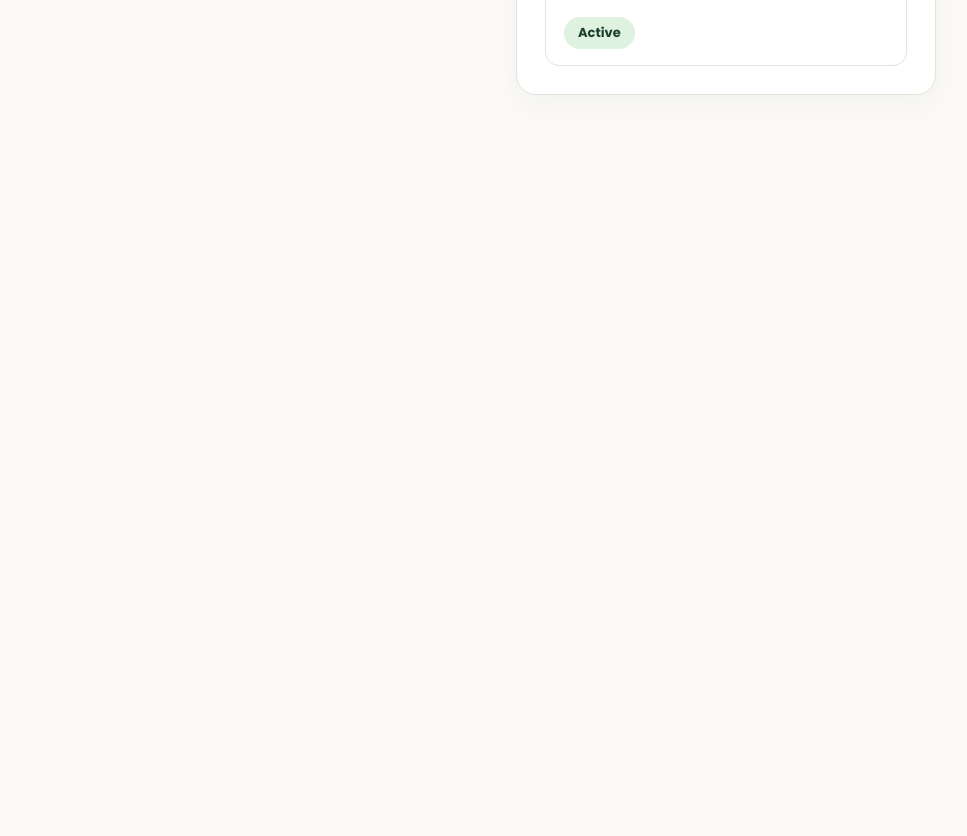
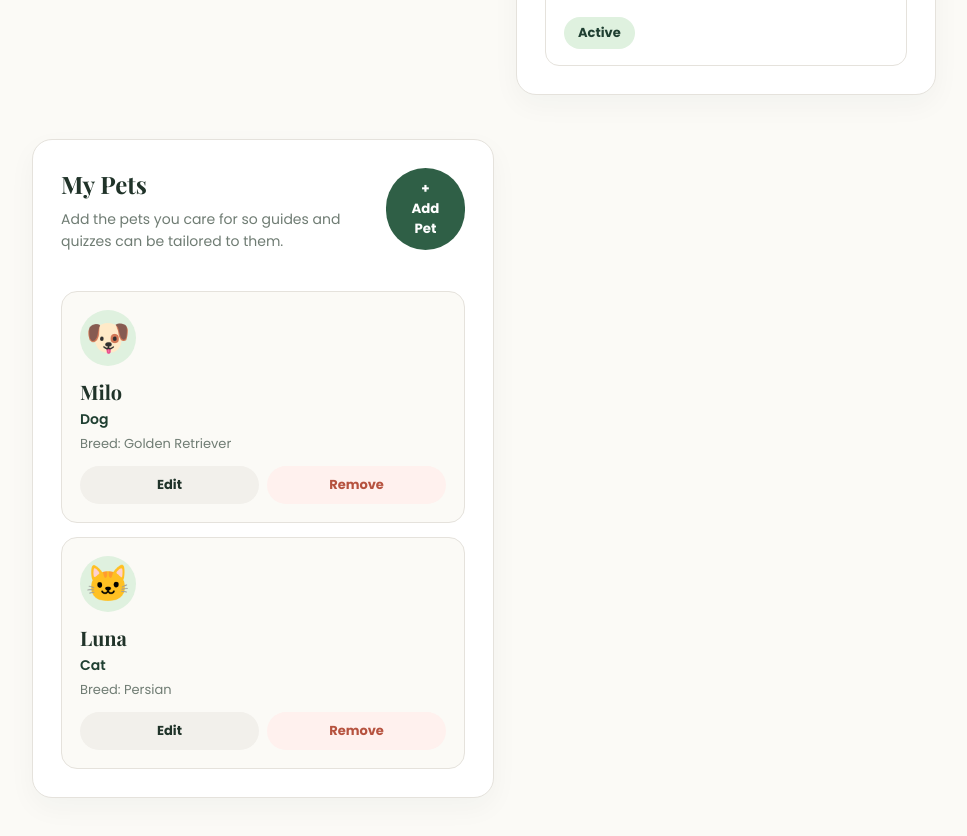
Before and after one commit to charlenechch/Pet-First-Aid-System, a React app in the folder frontend/: page /petowner/profile in a window 1280 px wide. Shown: the part 1040-1876 px from the top of the page, without its empty margins (296-1263 px from the left). Before the commit the page ends 1199 px from the top, so only its background shows below. Built offline with nearby package versions, Linux system fonts and the light colour scheme; the HTML template or start-up script is replaced by a standard one.

Commit message:
Add pet management to Profile; align severity labels with DB enum

```diff
--- a/frontend/src/data/petOwnerData.js
+++ b/frontend/src/data/petOwnerData.js
@@ -1,3 +1,11 @@
+// Master pet types (matches PETS table in DB schema)
+export const petTypes = [
+  { id: 1, name: "Dog", emoji: "🐶" },
+  { id: 2, name: "Cat", emoji: "🐱" },
+  { id: 3, name: "Rabbit", emoji: "🐰" },
+  { id: 4, name: "Bird", emoji: "🐦" },
+];
+
 export const petOwnerProfile = {
   name: "Jane Smith",
   initials: "JS",
@@ -9,9 +17,22 @@ export const petOwnerProfile = {
   lastLogin: "Today, 8:42 AM",
   bio: "Cat and dog parent. Loves learning emergency first-aid for furry friends.",
   avatarUrl: "",
+  // Matches user_pets table: userPetID, petID (type), userPetName, breed
   pets: [
-    { id: 1, name: "Milo", type: "Dog", emoji: "🐶" },
-    { id: 2, name: "Luna", type: "Cat", emoji: "🐱" },
+    {
+      id: 1,
+      name: "Milo",
+      type: "Dog",
+      emoji: "🐶",
+      breed: "Golden Retriever",
+    },
+    {
+      id: 2,
+      name: "Luna",
+      type: "Cat",
+      emoji: "🐱",
+      breed: "Persian",
+    },
   ],
 };
 
@@ -28,21 +49,21 @@ export const recentTopics = [
     title: "Choking & Airway Blockage",
     pet: "Dog",
     petEmoji: "🐶",
-    severity: "Critical",
+    severity: "High",
   },
   {
     id: 102,
     title: "Dog Heatstroke & Overheating",
     pet: "Dog",
     petEmoji: "🐶",
-    severity: "Urgent",
+    severity: "Medium",
   },
   {
     id: 103,
     title: "Cat Poisoning Response",
     pet: "Cat",
     petEmoji: "🐱",
-    severity: "Critical",
+    severity: "High",
   },
 ];
 
@@ -52,7 +73,7 @@ export const bookmarkedTopics = [
     title: "Choking & Airway Blockage",
     pet: "Dog",
     petEmoji: "🐶",
-    severity: "Critical",
+    severity: "High",
     summary:
       "Recognise the signs of choking and learn the safe steps to clear your pet's airway.",
     savedAt: "Today",
@@ -62,7 +83,7 @@ export const bookmarkedTopics = [
     title: "Dog Heatstroke & Overheating",
     pet: "Dog",
     petEmoji: "🐶",
-    severity: "Urgent",
+    severity: "Medium",
     summary:
       "Heatstroke is a medical emergency. Learn how to cool down your dog safely.",
     savedAt: "Yesterday",
@@ -72,7 +93,7 @@ export const bookmarkedTopics = [
     title: "Cat Poisoning Response",
     pet: "Cat",
     petEmoji: "🐱",
-    severity: "Critical",
+    severity: "High",
     summary:
       "Know the common household poisons and the right steps to take before reaching the vet.",
     savedAt: "3 days ago",
@@ -82,7 +103,7 @@ export const bookmarkedTopics = [
     title: "Rabbit Heatstroke Care",
     pet: "Rabbit",
     petEmoji: "🐰",
-    severity: "Urgent",
+    severity: "Medium",
     summary:
       "Rabbits cannot sweat. Learn signs and immediate cooling measures.",
     savedAt: "1 week ago",
@@ -92,7 +113,7 @@ export const bookmarkedTopics = [
     title: "Bird Wound & Bleeding Care",
     pet: "Bird",
     petEmoji: "🐦",
-    severity: "Moderate",
+    severity: "Low",
     summary:
       "How to handle small wounds and bleeding for birds before veterinary care.",
     savedAt: "2 weeks ago",
@@ -102,7 +123,7 @@ export const bookmarkedTopics = [
     title: "Dog Seizure First Aid",
     pet: "Dog",
     petEmoji: "🐶",
-    severity: "Critical",
+    severity: "High",
     summary:
       "Stay calm and follow these steps if your dog has a sudden seizure.",
     savedAt: "3 weeks ago",
--- a/frontend/src/pages/petowner/Profile.jsx
+++ b/frontend/src/pages/petowner/Profile.jsx
@@ -1,11 +1,15 @@
 import { useState } from "react";
-import { petOwnerProfile as initialProfile } from "../../data/petOwnerData";
+import {
+  petOwnerProfile as initialProfile,
+  petTypes,
+} from "../../data/petOwnerData";
 import "../../styles/admin.css";
 import "../../styles/petOwner.css";
 
 function Profile() {
   const [isEditModalOpen, setIsEditModalOpen] = useState(false);
   const [isPasswordModalOpen, setIsPasswordModalOpen] = useState(false);
+  const [isPetModalOpen, setIsPetModalOpen] = useState(false);
 
   const [profile, setProfile] = useState(initialProfile);
   const [profileForm, setProfileForm] = useState(initialProfile);
@@ -16,6 +20,14 @@ function Profile() {
     confirmPassword: "",
   });
 
+  // Pet form state — used for both Add and Edit
+  const [petForm, setPetForm] = useState({
+    id: null,
+    type: "",
+    name: "",
+    breed: "",
+  });
+
   function getInitials(name) {
     return name
       .split(" ")
@@ -24,6 +36,13 @@ function Profile() {
       .slice(0, 2)
       .toUpperCase();
   }
+
+  function getPetEmoji(typeName) {
+    const match = petTypes.find((petType) => petType.name === typeName);
+    return match ? match.emoji : "🐾";
+  }
+
+  // ----- Profile edit -----
 
   function openEditModal() {
     setProfileForm(profile);
@@ -54,6 +73,8 @@ function Profile() {
 
     setIsEditModalOpen(false);
   }
+
+  // ----- Password -----
 
   function openPasswordModal() {
     setPasswordForm({
@@ -95,6 +116,92 @@ function Profile() {
     alert("Password changed successfully. This is hardcoded for now.");
     setIsPasswordModalOpen(false);
   }
+
+  // ----- Pet management -----
+
+  function openAddPetModal() {
+    setPetForm({ id: null, type: "", name: "", breed: "" });
+    setIsPetModalOpen(true);
+  }
+
+  function openEditPetModal(pet) {
+    setPetForm({
+      id: pet.id,
+      type: pet.type,
+      name: pet.name,
+      breed: pet.breed || "",
+    });
+    setIsPetModalOpen(true);
+  }
+
+  function closePetModal() {
+    setIsPetModalOpen(false);
+  }
+
+  function handlePetSubmit(event) {
+    event.preventDefault();
+
+    if (!petForm.type) {
+      alert("Please select a pet type.");
+      return;
+    }
+
+    if (!petForm.name.trim()) {
+      alert("Please enter your pet's name.");
+      return;
+    }
+
+    const emoji = getPetEmoji(petForm.type);
+
+    if (petForm.id) {
+      // Edit existing pet
+      setProfile((prev) => ({
+        ...prev,
+        pets: prev.pets.map((pet) =>
+          pet.id === petForm.id
+            ? {
+                ...pet,
+                type: petForm.type,
+                name: petForm.name.trim(),
+                breed: petForm.breed.trim(),
+                emoji,
+              }
+            : pet
+        ),
+      }));
+    } else {
+      // Add new pet
+      const newPet = {
+        id: Date.now(),
+        type: petForm.type,
+        name: petForm.name.trim(),
+        breed: petForm.breed.trim(),
+        emoji,
+      };
+
+      setProfile((prev) => ({
+        ...prev,
+        pets: [...prev.pets, newPet],
+      }));
+    }
+
+    closePetModal();
+  }
+
+  function removePet(pet) {
+    const confirmRemove = window.confirm(
+      `Remove ${pet.name} (${pet.type}) from your pets?`
+    );
+
+    if (!confirmRemove) return;
+
+    setProfile((prev) => ({
+      ...prev,
+      pets: prev.pets.filter((item) => item.id !== pet.id),
+    }));
+  }
+
+  // ----- Renderers -----
 
   function renderEditModal() {
     if (!isEditModalOpen) return null;
@@ -274,10 +381,92 @@ function Profile() {
     );
   }
 
+  function renderPetModal() {
+    if (!isPetModalOpen) return null;
+
+    return (
+      <div className="modal-backdrop" onClick={closePetModal}>
+        <section
+          className="admin-modal profile-modal"
+          onClick={(event) => event.stopPropagation()}
+        >
+          <div className="modal-header">
+            <div>
+              <p className="page-subtitle">My Pets</p>
+              <h2>{petForm.id ? "Edit Pet" : "Add New Pet"}</h2>
+            </div>
+
+            <button className="modal-close-btn" onClick={closePetModal}>
+              ×
+            </button>
+          </div>
+
+          <form onSubmit={handlePetSubmit} className="admin-form">
+            <label>
+              Pet Type
+              <select
+                value={petForm.type}
+                onChange={(event) =>
+                  setPetForm({ ...petForm, type: event.target.value })
+                }
+              >
+                <option value="">Select pet type</option>
+                {petTypes.map((petType) => (
+                  <option key={petType.id} value={petType.name}>
+                    {petType.emoji} {petType.name}
+                  </option>
+                ))}
+              </select>
+            </label>
+
+            <label>
+              Pet Name
+              <input
+                type="text"
+                placeholder="e.g. Milo, Luna"
+                value={petForm.name}
+                onChange={(event) =>
+                  setPetForm({ ...petForm, name: event.target.value })
+                }
+              />
+            </label>
+
+            <label>
+              Breed <span style={{ color: "#6f7c73", fontWeight: 400 }}>(optional)</span>
+              <input
+                type="text"
+                placeholder="e.g. Golden Retriever, Persian"
+                value={petForm.breed}
+                onChange={(event) =>
+                  setPetForm({ ...petForm, breed: event.target.value })
+                }
+              />
+            </label>
+
+            <div className="form-actions">
+              <button type="submit" className="primary-btn">
+                {petForm.id ? "Save Changes" : "+ Add Pet"}
+              </button>
+
+              <button
+                type="button"
+                className="secondary-btn"
+                onClick={closePetModal}
+              >
+                Cancel
+              </button>
+            </div>
+          </form>
+        </section>
+      </div>
+    );
+  }
+
   return (
     <div className="admin-page">
       {renderEditModal()}
       {renderPasswordModal()}
+      {renderPetModal()}
 
       <div className="page-title-row">
         <div className="page-title-area">
@@ -313,14 +502,6 @@ function Profile() {
           </div>
 
           <p className="profile-bio">{profile.bio}</p>
-
-          <div className="profile-pets-row">
-            {profile.pets.map((pet) => (
-              <span key={pet.id} className="profile-pet-pill">
-                {pet.emoji} {pet.name} · {pet.type}
-              </span>
-            ))}
-          </div>
 
           <div className="profile-action-row" style={{ marginTop: "22px" }}>
             <button className="primary-btn" onClick={openEditModal}>
@@ -367,6 +548,63 @@ function Profile() {
               <strong>{profile.lastLogin}</strong>
             </div>
           </div>
+        </section>
+
+        <section className="profile-pets-card">
+          <div className="table-header-row">
+            <div>
+              <h2>My Pets</h2>
+              <p className="form-note">
+                Add the pets you care for so guides and quizzes can be tailored
+                to them.
+              </p>
+            </div>
+
+            <button className="primary-btn" onClick={openAddPetModal}>
+              + Add Pet
+            </button>
+          </div>
+
+          {profile.pets.length > 0 ? (
+            <div className="my-pets-grid">
+              {profile.pets.map((pet) => (
+                <article key={pet.id} className="my-pet-card">
+                  <div className="my-pet-emoji">{pet.emoji}</div>
+
+                  <div className="my-pet-info">
+                    <h3>{pet.name}</h3>
+                    <p className="my-pet-type">{pet.type}</p>
+                    {pet.breed && (
+                      <p className="my-pet-breed">Breed: {pet.breed}</p>
+                    )}
+                  </div>
+
+                  <div className="my-pet-actions">
+                    <button
+                      type="button"
+                      className="secondary-btn"
+                      onClick={() => openEditPetModal(pet)}
+                    >
+                      Edit
+                    </button>
+
+                    <button
+                      type="button"
+                      className="secondary-btn danger-outline"
+                      onClick={() => removePet(pet)}
+                    >
+                      Remove
+                    </button>
+                  </div>
+                </article>
+              ))}
+            </div>
+          ) : (
+            <div className="petowner-empty-state">
+              <span className="empty-icon">🐾</span>
+              <p>You have not added any pets yet. Click "+ Add Pet" to start.</p>
+            </div>
+          )}
         </section>
 
         <section className="profile-security-card">
--- a/frontend/src/styles/petOwner.css
+++ b/frontend/src/styles/petOwner.css
@@ -724,6 +724,98 @@
   font-size: 14px;
 }
 
+/* My Pets section in Profile */
+
+.profile-pets-card {
+  background: var(--admin-card);
+  border: 1px solid var(--admin-border);
+  border-radius: 20px;
+  padding: 28px;
+  box-shadow: 0 10px 28px rgba(37, 48, 41, 0.04);
+}
+
+.profile-pets-card h2 {
+  margin: 0 0 8px;
+  font-family: "Playfair Display", serif;
+  font-size: 24px;
+  color: var(--admin-text);
+}
+
+.my-pets-grid {
+  display: grid;
+  grid-template-columns: repeat(auto-fill, minmax(240px, 1fr));
+  gap: 14px;
+  margin-top: 18px;
+}
+
+.my-pet-card {
+  background: #fbfaf6;
+  border: 1px solid var(--admin-border);
+  border-radius: 16px;
+  padding: 18px;
+  display: flex;
+  flex-direction: column;
+  gap: 12px;
+  align-items: flex-start;
+}
+
+.my-pet-emoji {
+  font-size: 36px;
+  width: 56px;
+  height: 56px;
+  border-radius: 50%;
+  background: var(--admin-green-light);
+  display: flex;
+  align-items: center;
+  justify-content: center;
+}
+
+.my-pet-info {
+  width: 100%;
+}
+
+.my-pet-info h3 {
+  margin: 0;
+  font-family: "Playfair Display", serif;
+  font-size: 20px;
+  color: var(--admin-text);
+}
+
+.my-pet-type {
+  margin: 4px 0 0;
+  color: var(--admin-green-dark);
+  font-weight: 600;
+  font-size: 14px;
+}
+
+.my-pet-breed {
+  margin: 4px 0 0;
+  color: var(--admin-muted);
+  font-size: 13px;
+}
+
+.my-pet-actions {
+  display: flex;
+  gap: 8px;
+  width: 100%;
+  flex-wrap: wrap;
+}
+
+.my-pet-actions .secondary-btn {
+  flex: 1;
+  padding: 9px 12px;
+  font-size: 13px;
+}
+
+.secondary-btn.danger-outline {
+  background: #fff1ee;
+  color: #b6533f;
+}
+
+.secondary-btn.danger-outline:hover {
+  background: #fcdcd3;
+}
+
 /* Empty state */
 
 .petowner-empty-state {
```
